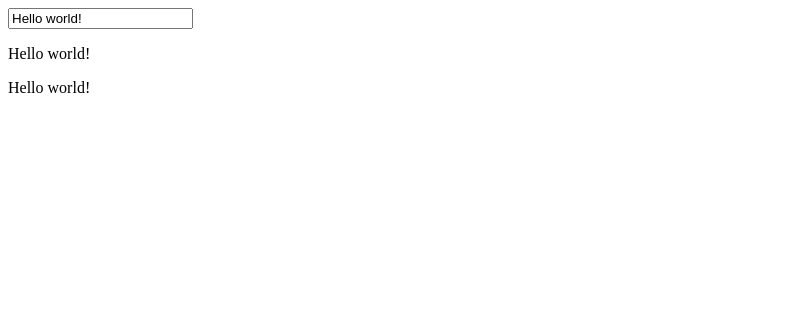
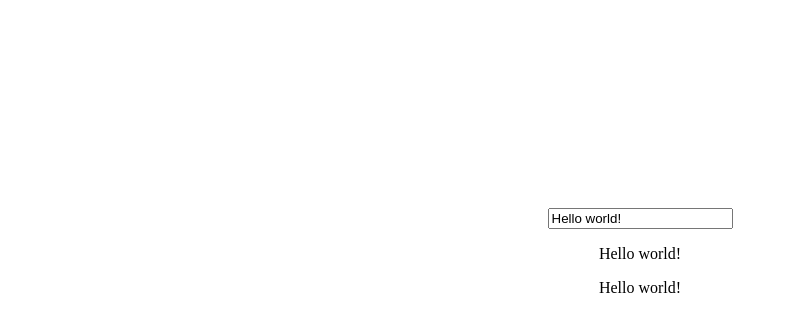
Before and after one commit to AndresForonda/vue-intro, a plain HTML site: page 11.v-text/index.html in a window 1280 px wide. Shown: the whole page, without its empty margins (0-788 px from the left). Drawn offline with nearby package versions, Linux system fonts and the light colour scheme.

Commit message:
Add v-text example

```diff
--- a/11.v-text/index.html
+++ b/11.v-text/index.html
@@ -3,6 +3,12 @@
 <head>
   <title>Hello world with Vue and v-text</title>
   <script src="https://unpkg.com/vue@next"></script>
+  <style>
+    div {
+      text-align: center;
+      padding-top: 200px;
+    }
+  </style>
 </head>
 <body>
   <div id="app">
```
